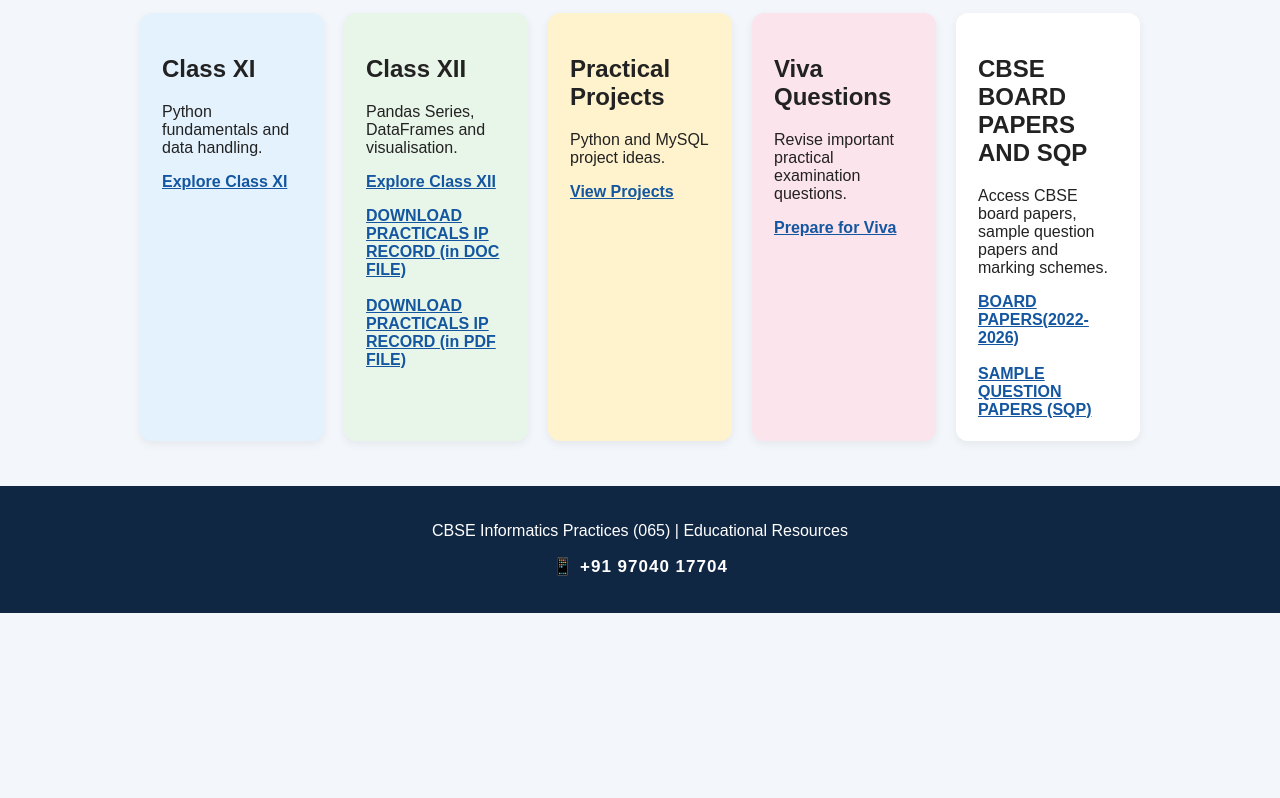
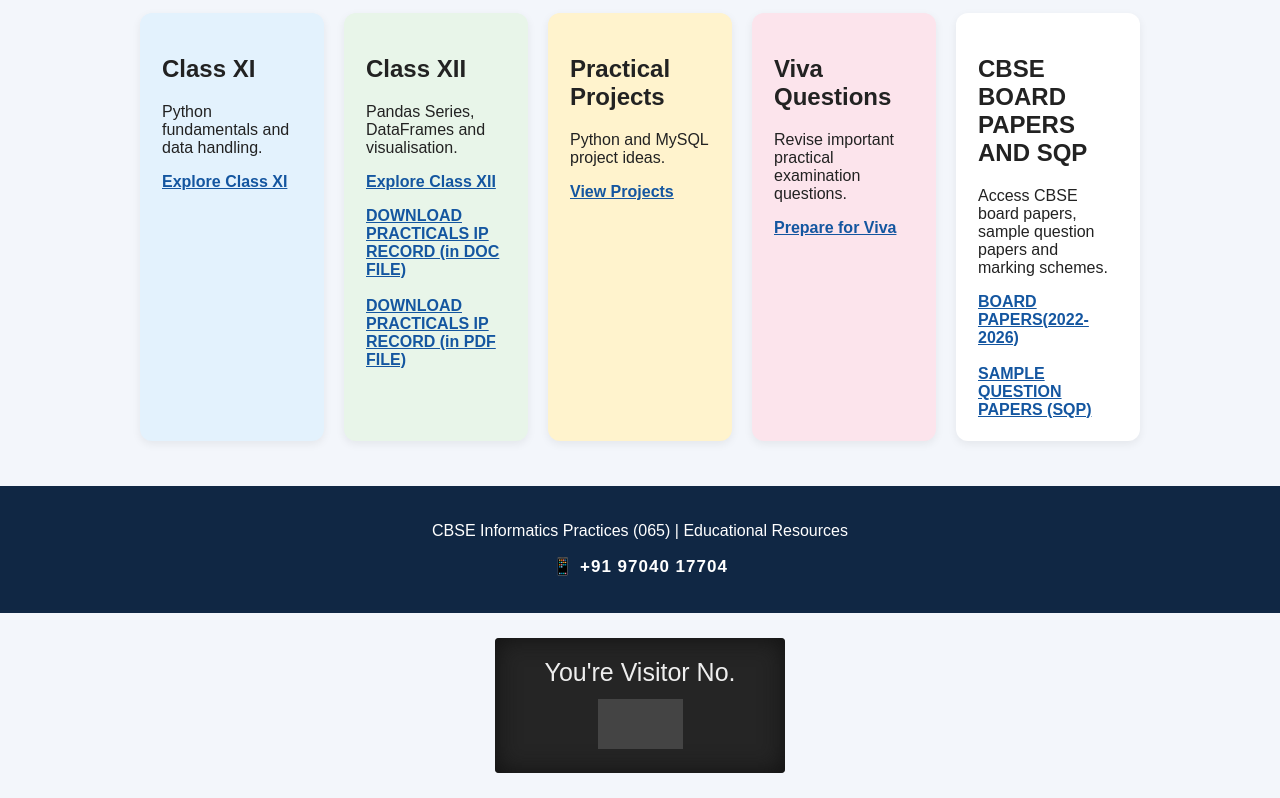
Before and after one commit to syedrafiqmsc/syedrafiqmsc.github.io, a plain HTML site: page index.html in a window 1280 px wide. Shown: the part 356-1154 px from the top of the page. Before the commit the page ends 969 px from the top, so only its background shows below. Drawn offline with Linux system fonts and the light colour scheme.

Commit message:
Update index.html

```diff
--- a/index.html
+++ b/index.html
@@ -233,5 +233,49 @@
 
 </footer>
 
+<!-- Visitor Counter -->
+<div class="visitor-counter">
+  <div class="visitor-label">You're Visitor No.</div>
+  <div class="visitor-number">
+    <div class="counterapi"
+         data-site="syedrafiqmsc.github.io"
+         style="min-height:44px;">
+    </div>
+  </div>
+</div>
+
+<style>
+.visitor-counter {
+  width: 270px;
+  margin: 25px auto;
+  padding: 20px 10px;
+  text-align: center;
+  color: #eeeeee;
+  background: #252525;
+  border-radius: 4px;
+  font-family: Arial, sans-serif;
+  box-shadow: inset 0 0 25px #111111;
+}
+
+.visitor-label {
+  font-size: 25px;
+  margin-bottom: 12px;
+}
+
+.visitor-number {
+  display: inline-block;
+  min-width: 65px;
+  padding: 3px 10px;
+  background: #444444;
+  font-size: 44px;
+  font-weight: bold;
+  letter-spacing: 5px;
+}
+</style>
+
+<script src="https://counterapi.com/c.js?ns=syedrafiqmsc.github.io"
+        async></script>
+</body>
+
 </body>
 </html>
```
